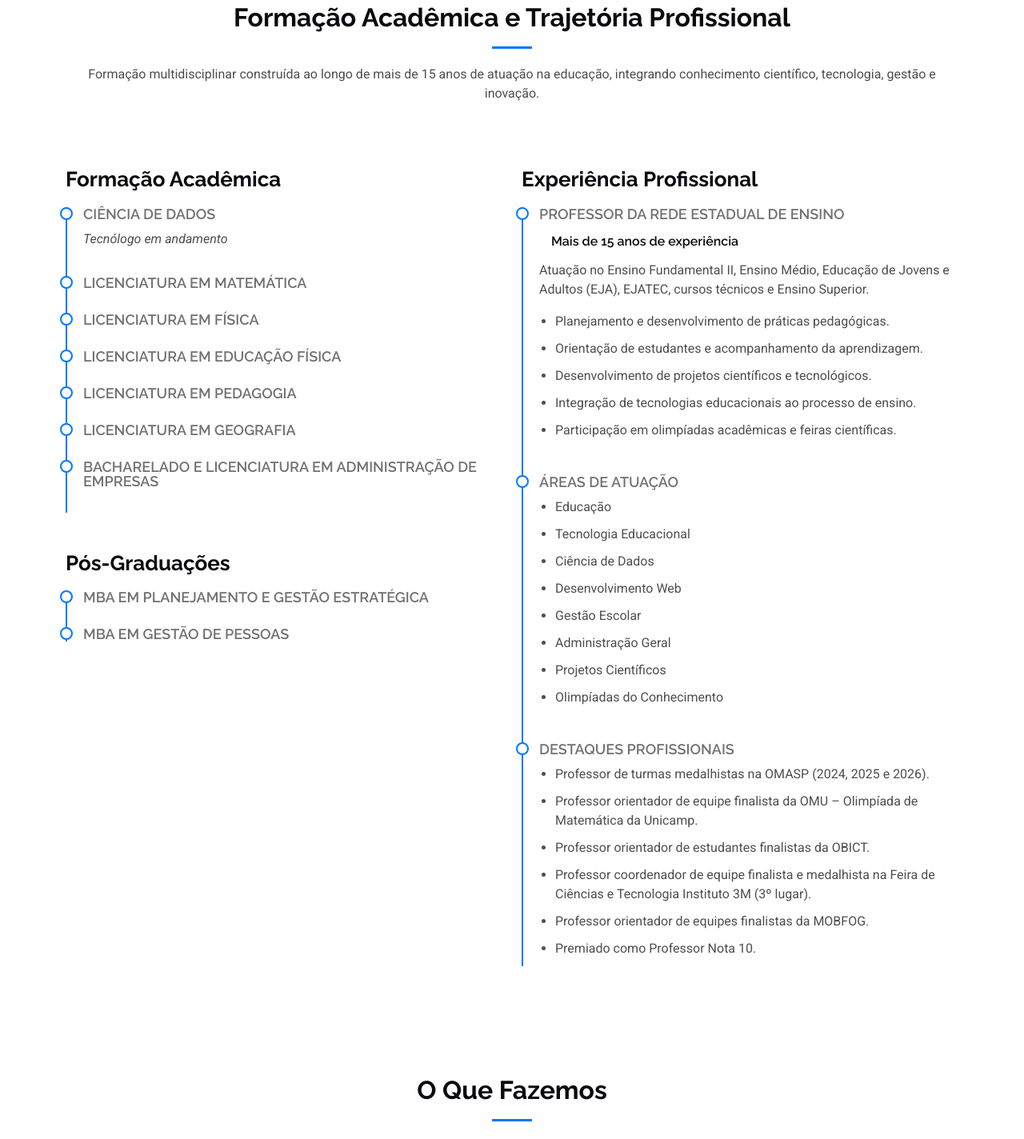
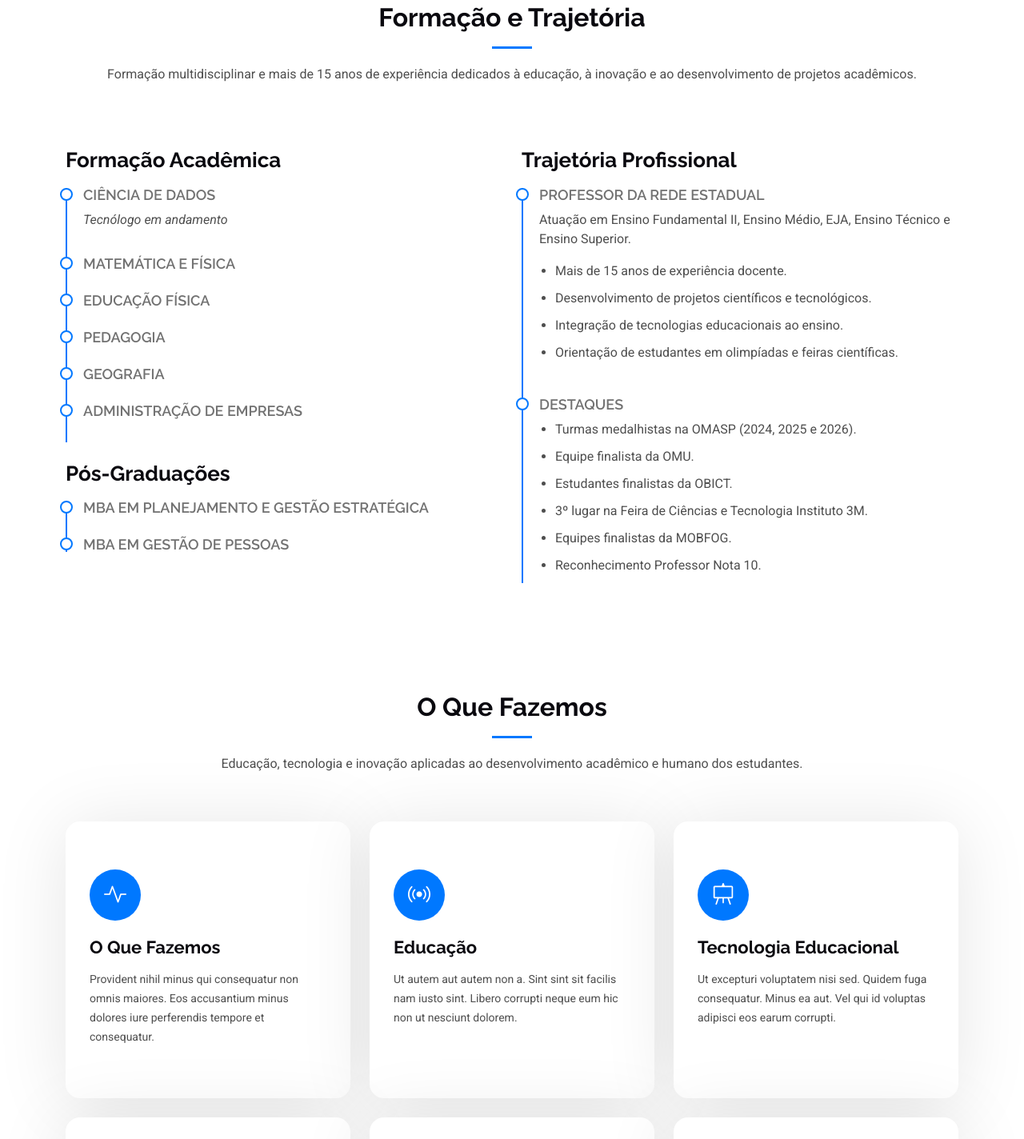
Before and after one commit to Edmateca/edmateca, a plain HTML site: page index.html in a window 1280 px wide. Shown: the part 1602-3026 px from the top of the page at 80% size. Drawn offline with Linux system fonts and the light colour scheme.

Commit message:
Update index.html

```diff
--- a/index.html
+++ b/index.html
@@ -172,25 +172,25 @@ Ao longo da minha trajetória, participei e desenvolvi projetos relacionados aos
     </section><!-- /About Section -->
 
  <!-- Formação Section -->
-<!-- Formação Section -->
 <section id="resume" class="resume section">
 
-  <!-- Section Title -->
   <div class="container section-title" data-aos="fade-up">
-    <h2>Formação Acadêmica e Trajetória Profissional</h2>
+    <h2>Formação e Trajetória</h2>
+
     <p>
-      Formação multidisciplinar construída ao longo de mais de 15 anos de atuação na educação, integrando conhecimento científico, tecnologia, gestão e inovação.
+      Formação multidisciplinar e mais de 15 anos de experiência dedicados à educação, à inovação e ao desenvolvimento de projetos acadêmicos.
     </p>
-  </div><!-- End Section Title -->
+  </div>
 
   <div class="container">
 
     <div class="row">
 
-      <!-- Formação Acadêmica -->
-      <div class="col-lg-6" data-aos="fade-up" data-aos-delay="100">
+      <div class="col-lg-6" data-aos="fade-up">
 
-        <h3 class="resume-title">Formação Acadêmica</h3>
+        <h3 class="resume-title">
+          Formação Acadêmica
+        </h3>
 
         <div class="resume-item">
           <h4>Ciência de Dados</h4>
@@ -198,30 +198,28 @@ Ao longo da minha trajetória, participei e desenvolvi projetos relacionados aos
         </div>
 
         <div class="resume-item">
-          <h4>Licenciatura em Matemática</h4>
+          <h4>Matemática e Física</h4>
         </div>
 
         <div class="resume-item">
-          <h4>Licenciatura em Física</h4>
+          <h4>Educação Física</h4>
         </div>
 
         <div class="resume-item">
-          <h4>Licenciatura em Educação Física</h4>
+          <h4>Pedagogia</h4>
         </div>
 
         <div class="resume-item">
-          <h4>Licenciatura em Pedagogia</h4>
+          <h4>Geografia</h4>
         </div>
 
         <div class="resume-item">
-          <h4>Licenciatura em Geografia</h4>
+          <h4>Administração de Empresas</h4>
         </div>
 
-        <div class="resume-item">
-          <h4>Bacharelado e Licenciatura em Administração de Empresas</h4>
-        </div>
-
-        <h3 class="resume-title mt-5">Pós-Graduações</h3>
+        <h3 class="resume-title mt-4">
+          Pós-Graduações
+        </h3>
 
         <div class="resume-item">
           <h4>MBA em Planejamento e Gestão Estratégica</h4>
@@ -233,57 +231,41 @@ Ao longo da minha trajetória, participei e desenvolvi projetos relacionados aos
 
       </div>
 
-      <!-- Experiência -->
-      <div class="col-lg-6" data-aos="fade-up" data-aos-delay="200">
+      <div class="col-lg-6" data-aos="fade-up" data-aos-delay="100">
 
-        <h3 class="resume-title">Experiência Profissional</h3>
+        <h3 class="resume-title">
+          Trajetória Profissional
+        </h3>
 
         <div class="resume-item">
-          <h4>Professor da Rede Estadual de Ensino</h4>
-          <h5>Mais de 15 anos de experiência</h5>
+
+          <h4>Professor da Rede Estadual</h4>
 
           <p>
-            Atuação no Ensino Fundamental II, Ensino Médio,
-            Educação de Jovens e Adultos (EJA), EJATEC,
-            cursos técnicos e Ensino Superior.
+            Atuação em Ensino Fundamental II, Ensino Médio,
+            EJA, Ensino Técnico e Ensino Superior.
           </p>
 
           <ul>
-            <li>Planejamento e desenvolvimento de práticas pedagógicas.</li>
-            <li>Orientação de estudantes e acompanhamento da aprendizagem.</li>
+            <li>Mais de 15 anos de experiência docente.</li>
             <li>Desenvolvimento de projetos científicos e tecnológicos.</li>
-            <li>Integração de tecnologias educacionais ao processo de ensino.</li>
-            <li>Participação em olimpíadas acadêmicas e feiras científicas.</li>
+            <li>Integração de tecnologias educacionais ao ensino.</li>
+            <li>Orientação de estudantes em olimpíadas e feiras científicas.</li>
           </ul>
 
         </div>
 
         <div class="resume-item">
-          <h4>Áreas de Atuação</h4>
+
+          <h4>Destaques</h4>
 
           <ul>
-            <li>Educação</li>
-            <li>Tecnologia Educacional</li>
-            <li>Ciência de Dados</li>
-            <li>Desenvolvimento Web</li>
-            <li>Gestão Escolar</li>
-            <li>Administração Geral</li>
-            <li>Projetos Científicos</li>
-            <li>Olimpíadas do Conhecimento</li>
-          </ul>
-
-        </div>
-
-        <div class="resume-item">
-          <h4>Destaques Profissionais</h4>
-
-          <ul>
-            <li>Professor de turmas medalhistas na OMASP (2024, 2025 e 2026).</li>
-            <li>Professor orientador de equipe finalista da OMU – Olimpíada de Matemática da Unicamp.</li>
-            <li>Professor orientador de estudantes finalistas da OBICT.</li>
-            <li>Professor coordenador de equipe finalista e medalhista na Feira de Ciências e Tecnologia Instituto 3M (3º lugar).</li>
-            <li>Professor orientador de equipes finalistas da MOBFOG.</li>
-            <li>Premiado como Professor Nota 10.</li>
+            <li>Turmas medalhistas na OMASP (2024, 2025 e 2026).</li>
+            <li>Equipe finalista da OMU.</li>
+            <li>Estudantes finalistas da OBICT.</li>
+            <li>3º lugar na Feira de Ciências e Tecnologia Instituto 3M.</li>
+            <li>Equipes finalistas da MOBFOG.</li>
+            <li>Reconhecimento Professor Nota 10.</li>
           </ul>
 
         </div>
@@ -295,7 +277,7 @@ Ao longo da minha trajetória, participei e desenvolvi projetos relacionados aos
   </div>
 
 </section>
-<!-- /Formação Section -->
+    <!-- /Formação Section -->
     <!-- Services Section -->
     <section id="services" class="services section">
 
```
